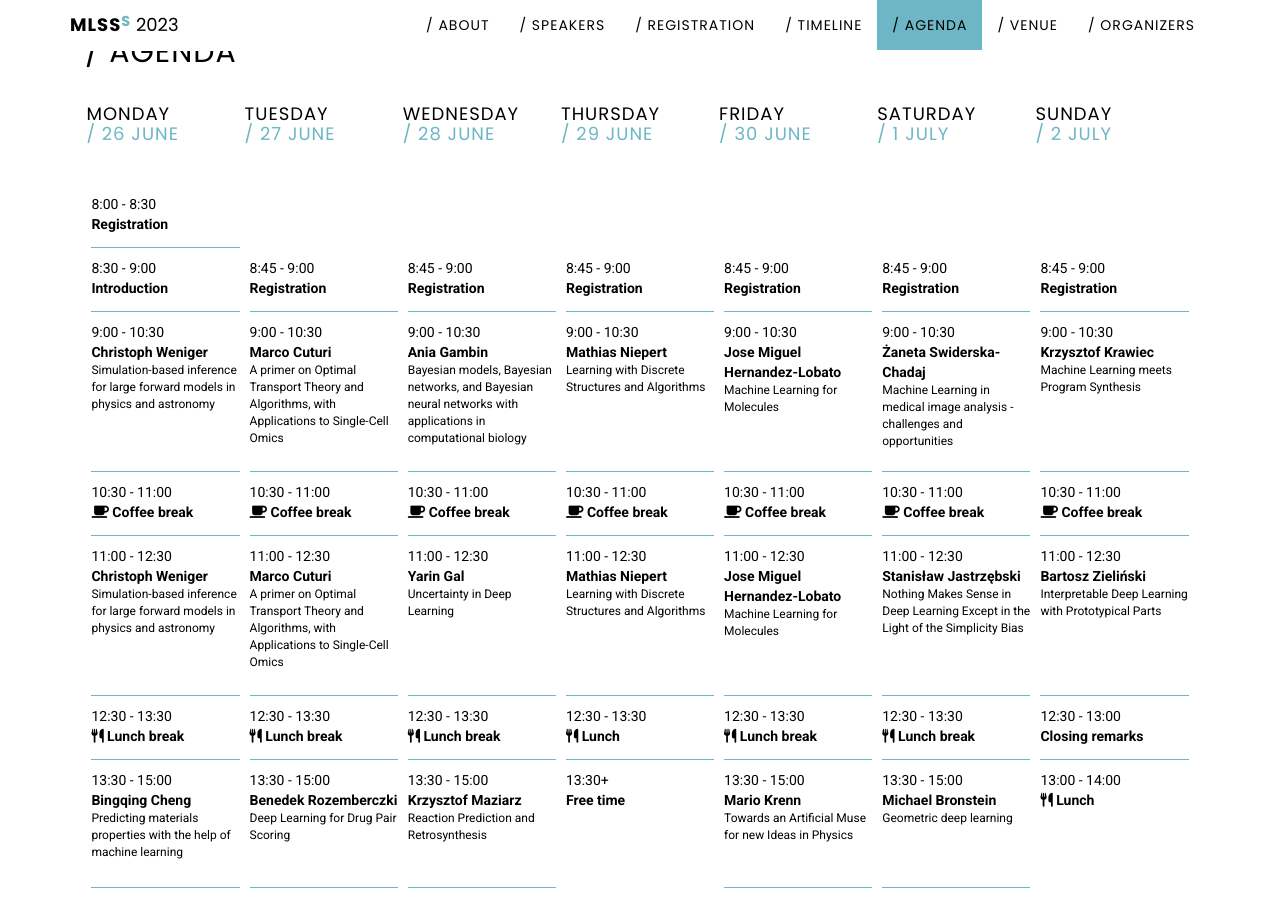
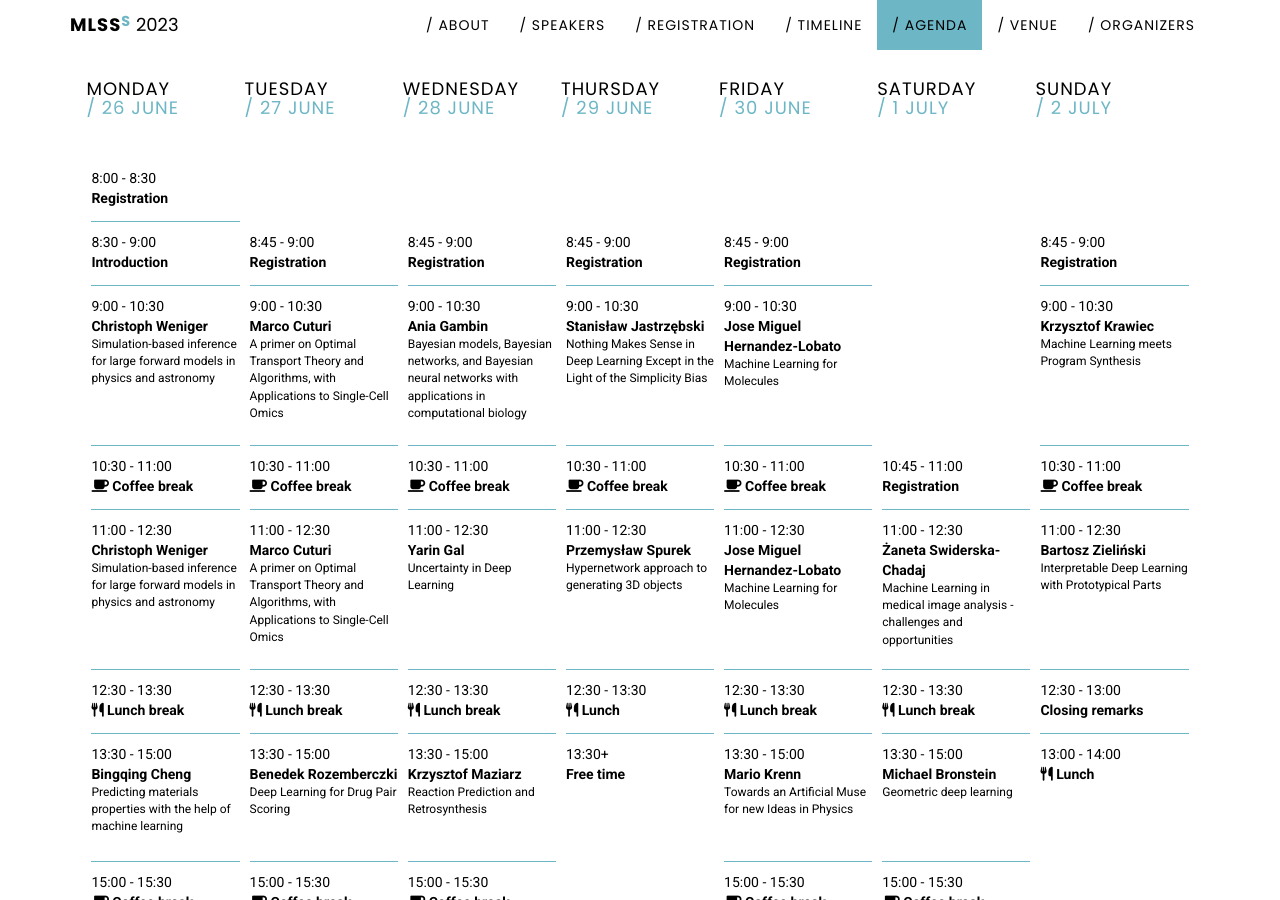
Before and after one commit to mlinpl/mlss2023.mlinpl.org, a Jekyll site: the page built from index.html, in a window 1280 px wide and 900 px high, scrolled down 4726 px. Built offline with Jekyll 4.4.1, drawn with Linux system fonts in a browser that asks for light colours; some of the changed text lies outside the part shown.

Commit message:
Update the agenda

```diff
--- a/_data/mlss-agenda.yml
+++ b/_data/mlss-agenda.yml
@@ -125,15 +125,15 @@
     - title: Registration
       time: 8:45 - 9:00
       height: 1
-    - title: Mathias Niepert
-      subtitle: Learning with Discrete Structures and Algorithms
+    - title: Stanisław Jastrzębski
+      subtitle: Nothing Makes Sense in Deep Learning Except in the Light of the Simplicity Bias
       time: 9:00 - 10:30
       height: 4
     - title: <i class="fa-solid fa-mug-saucer"></i> Coffee break
       time: 10:30 - 11:00
       height: 1
-    - title: Mathias Niepert
-      subtitle: Learning with Discrete Structures and Algorithms
+    - title: Przemysław Spurek
+      subtitle: Hypernetwork approach to generating 3D objects
       time: 11:00 - 12:30
       height: 4
     - title: <i class="fa-solid fa-utensils"></i> Lunch
@@ -187,19 +187,22 @@
   subtitle: 1 July
   events:
     - title: ""
-      height: 1-no-border
+      height: 8-no-border
+    # - title: Registration
+    #   time: 8:45 - 9:00
+    #   height: 1
+    # - title: Free time / TBA
+    #   subtitle:
+    #   time: 9:00 - 10:30
+    #   height: 4
+    # - title: <i class="fa-solid fa-mug-saucer"></i> Coffee break
+    #   time: 10:30 - 11:00
+    #   height: 1
     - title: Registration
-      time: 8:45 - 9:00
+      time: 10:45 - 11:00
       height: 1
     - title: Żaneta Swiderska-Chadaj
       subtitle: Machine Learning in medical image analysis - challenges and opportunities
-      time: 9:00 - 10:30
-      height: 4
-    - title: <i class="fa-solid fa-mug-saucer"></i> Coffee break
-      time: 10:30 - 11:00
-      height: 1
-    - title: Stanisław Jastrzębski
-      subtitle: Nothing Makes Sense in Deep Learning Except in the Light of the Simplicity Bias
       time: 11:00 - 12:30
       height: 4
     - title: <i class="fa-solid fa-utensils"></i> Lunch break
--- a/_data/mlss-speakers.yml
+++ b/_data/mlss-speakers.yml
@@ -58,6 +58,10 @@
   title: Isomorphic Labs
   image: images/speakers-mlss-2023-600x600/BenedekRozemberczki.webp
 
+- name: Przemysław Spurek
+  title: Jagiellonian University
+  image: images/speakers-mlss-2023-600x600/PrzemyslawSpurek.webp
+
 - name: Żaneta Świderska-Chadaj
   title: Warsaw University of Technology / Bayer
   image: images/speakers-mlss-2023-600x600/ZanetaSwiderskaChadaj.webp
```
Also changed, not shown: _includes/css/mlinpl.css (+13 -0 lines), images/speakers-mlss-2023-600x600/ChristophWeniger.webp, images/speakers-mlss-2023-600x600/KrzysztofKrawiec.webp, images/speakers-mlss-2023-600x600/MarcoCuturi.webp, images/speakers-mlss-2023-600x600/PrzemyslawSpurek.webp (added), images/speakers-mlss-2023/PrzemyslawSpurek.jpg (added).
